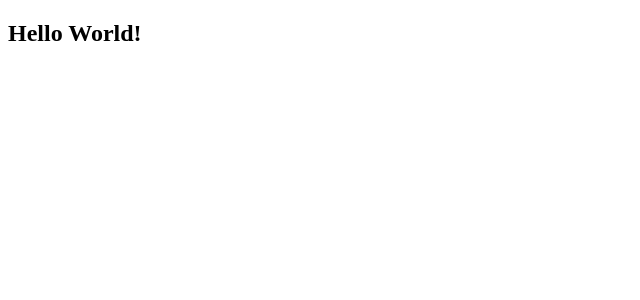
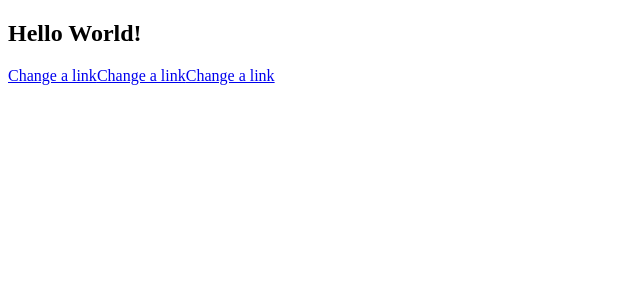
Before and after one commit to GiuseppeCrimi99/REACT, a React (Vite) app in the folder my-app/: page / in a window 1280 px wide. Shown: the top 300 px of the page, without its empty margins (0-640 px from the left). Built offline with nearby package versions, Linux system fonts and the light colour scheme.

Commit message:
fouth exercise of route4

```diff
--- a/my-app/src/App.jsx
+++ b/my-app/src/App.jsx
@@ -1,10 +1,21 @@
+import React from "react";
+import { Route,Routes } from "react-router-dom";
 import { Hello } from "./Hello";
+import Link1 from "./Link1";
+import Link2 from "./Link2";
+import Link3 from "./Link3";
+
 
 export function App (){
     return(
         <div>
+        <Routes>
+           <Route path="/"element={<Hello />}/>
+           <Route path="link1"element={<Link1/>}/>
+           <Route path="link2"element={<Link2/>}/>
+           <Route path="link3"element={<Link3/>}/>
+        </Routes>
 
-                 <Hello />
 
 
         </div>
--- a/my-app/src/Hello.jsx
+++ b/my-app/src/Hello.jsx
@@ -1,3 +1,12 @@
+import { Link } from "react-router-dom";
+
 export function Hello(){
-    return <h2> Hello World!</h2>
+    return(
+          <div>
+            <h2> Hello World!</h2>
+        <Link to="/link1">Change a link</Link>
+        <Link to="/link2">Change a link</Link>
+        <Link to="/link3">Change a link</Link>
+    </div>
+    )
 }
--- /dev/null
+++ b/my-app/src/Link1.jsx
@@ -0,0 +1,8 @@
+const Link1=()=>{
+    return(
+        <div>
+            <h2>Hello</h2>
+        </div>
+    )
+}
+export default Link1
--- /dev/null
+++ b/my-app/src/Link2.jsx
@@ -0,0 +1,8 @@
+const Link2=()=>{
+    return(
+        <div>
+            <h2>Hola</h2>
+        </div>
+    )
+}
+export default Link2
--- /dev/null
+++ b/my-app/src/Link3.jsx
@@ -0,0 +1,8 @@
+const Link3=()=>{
+    return(
+        <div>
+            <h2>Salut</h2>
+        </div>
+    )
+}
+export default Link3
--- /dev/null
+++ b/my-app/src/Root.jsx
@@ -0,0 +1,11 @@
+import React from "react"
+import { BrowserRouter } from "react-router-dom"
+import { App } from "./App"
+const Root=()=>{
+return(
+    <BrowserRouter>
+    <App/>
+    </BrowserRouter>
+)
+}
+export default Root
--- a/my-app/src/index.jsx
+++ b/my-app/src/index.jsx
@@ -1,6 +1,6 @@
-import { Hello } from "./Hello"
-import { App } from "./App"
+import React from "react"
 import {createRoot} from "react-dom/client"
+import Root from "./Root"
 const rootElement= document.getElementById("root")
 const root= createRoot(rootElement)
-root.render(<App/>)
+root.render(<Root/>)
```
